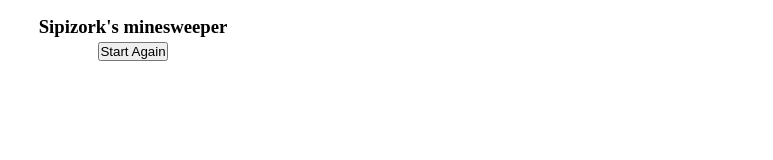
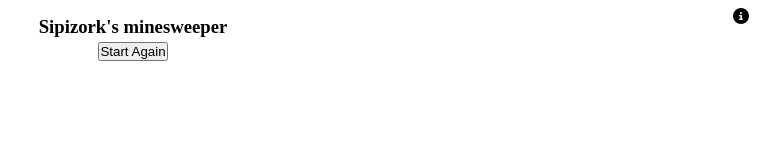
Before and after one commit to SipiZork/minesweeper, a React (Create React App) app: page / in a window 1280 px wide. Shown: the top 160 px of the page, without its empty margins (507-1280 px from the left). Built offline with nearby package versions, Linux system fonts and the light colour scheme.

Commit message:
add rules

```diff
--- a/src/App.js
+++ b/src/App.js
@@ -7,6 +7,7 @@ function App() {
     const [board, setBoard] = useState([]);
     const [bombsNumber, setBombsNumber] = useState(0);
     const [condition, setCondition] = useState('Stop');
+    const [showRules, setShowRules] = useState(false);
 
     const setup = useCallback(() => {
         const newBoard = [];
@@ -245,6 +246,24 @@ function App() {
 
     return (
         <div className="container">
+            <div className={`rules-opener${showRules ? ' show' : '' }`} onClick={() => setShowRules(!showRules)}>
+                <i class="fa-solid fa-circle-info"></i>
+            </div>
+            <div className={`rules${showRules ? ' show' : ''}` }>
+                <h3>Rules</h3>
+                <ul>
+                    <li>If you find an empty cell then will reveal all neighbors empty cells until it reach a cell contains number.</li>
+                    <li>The number in the cell means how many bombs are in the neighbors of the revealed cell.</li>
+                    <li>if you reveal a bomb, all cells are revealed and you lost the game.</li>
+                    <li>You have to reveal or mark all cells to win the game.</li>
+                </ul>
+                <h3>Controls</h3>
+                <ul>
+                    <li>You can reveal a cell with mouse left click on it.</li>
+                    <li>If you think the cell contain bomb you can press the <span>'Ctrl'</span> button when left click to mark the cell with a flag.</li>
+                    <li>If you revealed all non-bomb cells and marked all bomb cells you won the game.</li>
+                </ul>
+            </div>
             <h3>Sipizork's minesweeper</h3>
             <div className="infos">
                 {condition !== 'Play' ? <button onClick={() => setup()}>Start Again</button> : ''}
--- a/src/styles/cell.scss
+++ b/src/styles/cell.scss
@@ -20,7 +20,7 @@
 		}
 
 		&.empty-revealed {
-			background-color: rgb(160, 160, 160);
+			background-color: rgb(196, 196, 196);
 		}
 
 		&.flag {
--- a/src/styles/index.scss
+++ b/src/styles/index.scss
@@ -13,7 +13,10 @@
 	flex-direction: column;
 	align-items: center;
 	gap: .25rem;
-	margin-top: 1rem;
+	padding-top: 1rem;
+	position: relative;
+	min-height: 100vh;
+	overflow-x: hidden;
 
 	.infos {
 		display: grid;
@@ -22,3 +25,62 @@
 		place-items: center;
 	}
 }
+
+.rules-opener {
+	top: 0;
+	right: 1rem;
+	width: 2rem;
+	height: 2rem;
+	display: grid;
+	place-items: center;
+	position: absolute;
+	cursor: pointer;
+	z-index: 100;
+
+	&.show {
+		color: white;
+	}
+
+	&:hover {
+		color: green;
+	}
+}
+
+.rules {
+	display: flex;
+	flex-direction: column;
+	position: absolute;
+	width: 20rem;
+	height: 100vh;
+	color: white;
+	background-color: rgb(75, 75, 75);
+	top: 0;
+	right: 0;
+	transform: translateX(20rem);
+	transition: all 300ms;
+	padding: 1rem;
+
+	h3 {
+		font-size: 1.6rem;
+		margin: .5rem 0;
+		font-weight: 400;
+	}
+
+	ul {
+		list-style-type: square;
+		padding: 0 1rem;
+		display: flex;
+		flex-direction: column;
+		gap: .5rem;
+		margin-bottom: 1rem;
+	}
+
+	span {
+		font-size: 1.1rem;
+		font-weight: bold;
+	}
+
+	&.show {
+		transform: translateX(0);
+	}
+}
```
